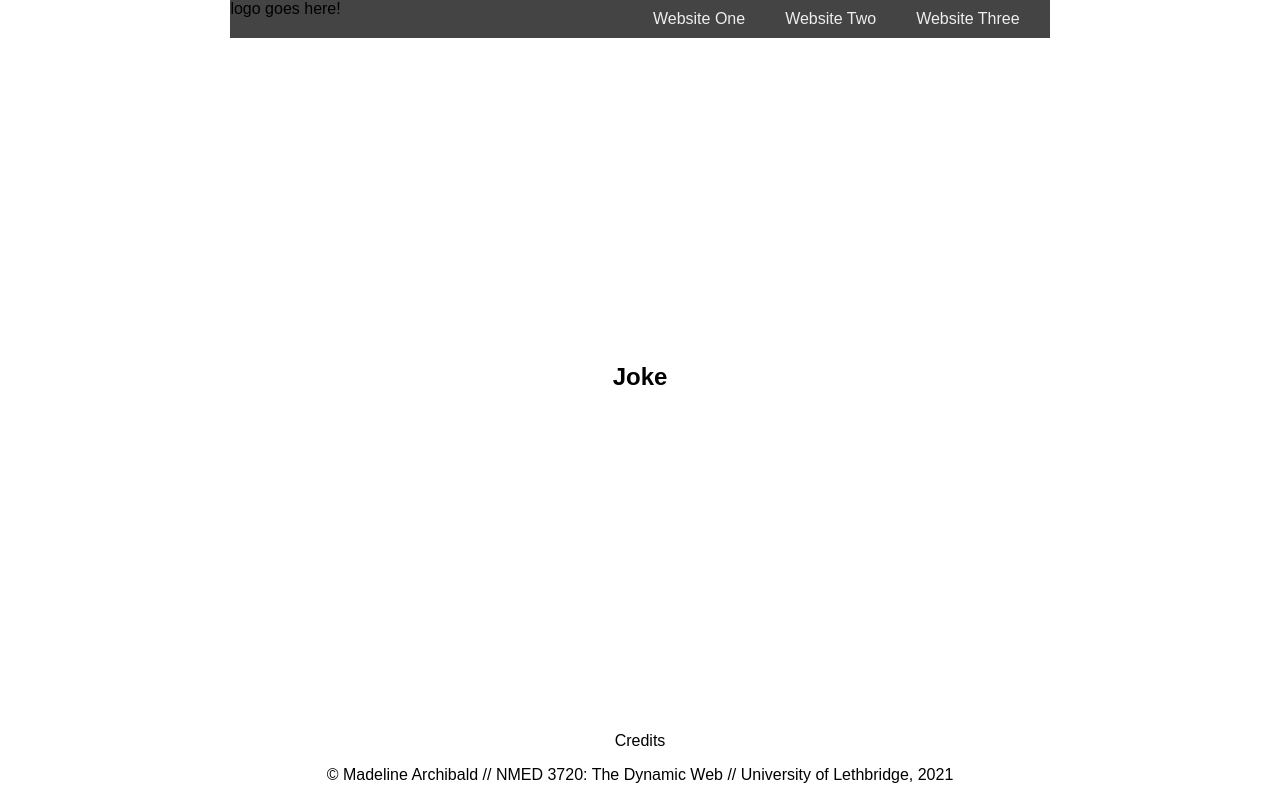
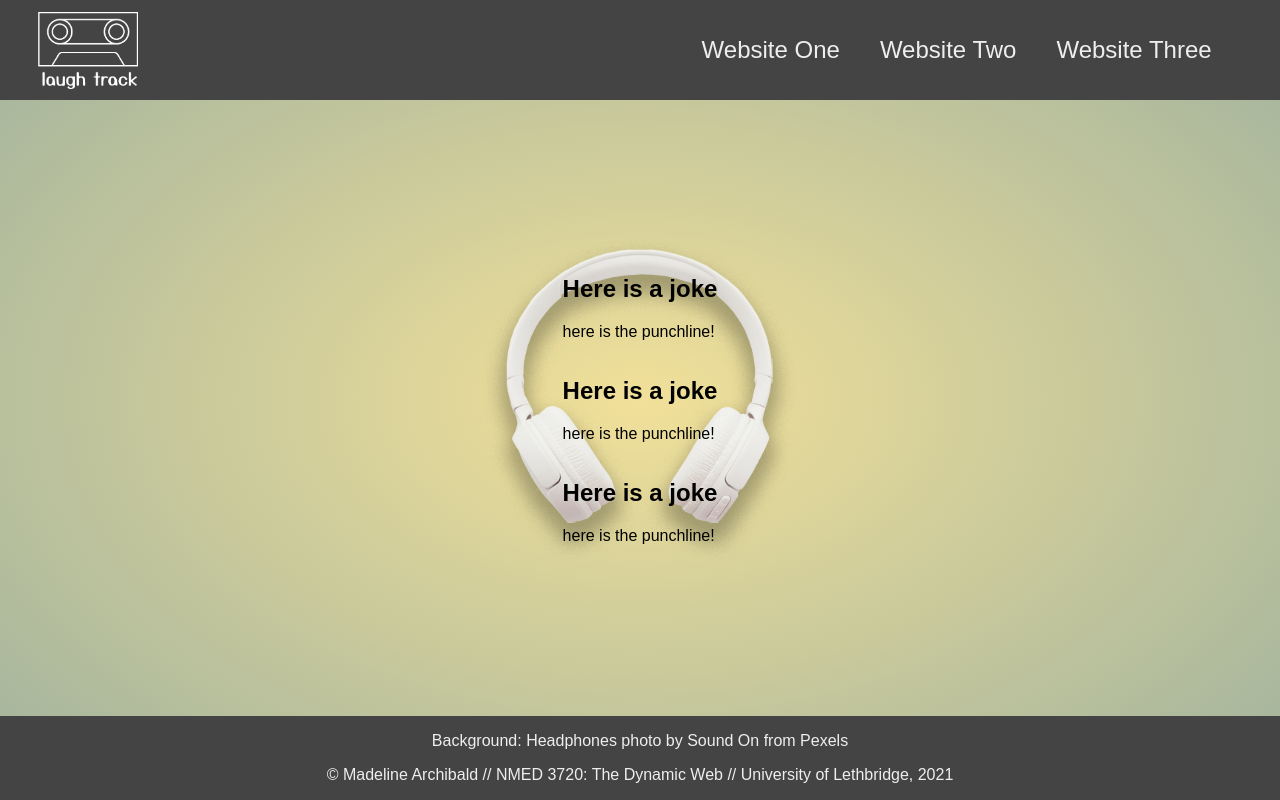
Before and after one commit to MadArch18/DW-2021-review, a plain HTML site: page index.html in a window 1280 px wide. Drawn offline with Linux system fonts and the light colour scheme; files whose address does not match are found by name; a web font is replaced by a local one.

Commit message:
background and logo inserted

```diff
--- a/css/style.css
+++ b/css/style.css
@@ -4,22 +4,21 @@
 
 body,
 html {
-    margin: 0 10%;
     min-height: 100vh;
     font-family: 'Yusei Magic', sans-serif;
+    margin: auto;
 }
 
 body {
     display: flex;
     flex-direction: column;
+    background: url(../images/headphones.png), radial-gradient(#F1E099, #A0B29E);
+    background-size: cover;
+    background-repeat: no-repeat;
+    background-position: center;
 }
 
-main {
-    flex-grow: 1;
-    display: flex;
-    justify-content: center;
-    align-items: center;
-}
+
 
 img {
     max-width: 100%;
@@ -29,6 +28,8 @@ header {
     display: flex;
     justify-content: space-between;
     background: #444;
+    padding: 0 3%;
+    align-items: center;
 }
 
 nav ul {
@@ -42,9 +43,39 @@ nav ul {
 nav ul li a {
     text-decoration: none;
     color: #eee;
-    padding: 20px;
+    padding: 10px 20px;
+    font-size: 1.5em;
+}
+
+a:hover {
+    color: #E1C03D;
+    border: solid #E1C03D;
+    border-width: 2px 0px;
+}
+
+.logo {
+    background: url(../images/laugh-track.png);
+    background-size: 100%;
+    background-position: center;
+    background-repeat: no-repeat;
+    min-width: 50px;
+    padding: 50px;
+}
+
+main {
+    flex-grow: 1;
+    display: flex;
+    flex-direction: column;
+    justify-content: center;
+    align-items: center;
+    /*
+    background: #eee;
+    opacity: .5;
+*/
 }
 
 footer {
     text-align: center;
+    background: #444;
+    color: #eee;
 }
--- a/index.html
+++ b/index.html
@@ -11,7 +11,7 @@
 
 <body>
     <header>
-        <div class="logo">logo goes here!</div>
+        <div class="logo"></div>
         <nav>
             <ul>
                 <li><a href="#">Website One</a></li>
@@ -21,12 +21,23 @@
         </nav>
     </header>
     <main>
-        <h2>Joke</h2>
+        <section class="section one">
+            <h2>Here is a joke</h2>
+            <p>here is the punchline!</p>
+        </section>
+        <section class="section two">
+            <h2>Here is a joke</h2>
+            <p>here is the punchline!</p>
+        </section>
+        <section class="section three">
+            <h2>Here is a joke</h2>
+            <p>here is the punchline!</p>
+        </section>
 
     </main>
     <footer>
         <div>
-            <p>Credits</p>
+            <p>Background: Headphones photo by Sound On from Pexels</p>
             <p>© Madeline Archibald // NMED 3720: The Dynamic Web // University of Lethbridge, 2021</p>
         </div>
     </footer>
```
Also changed, not shown: images/headphones-background.jpg (added), images/headphones.png (added), images/laugh-track.png (added).
